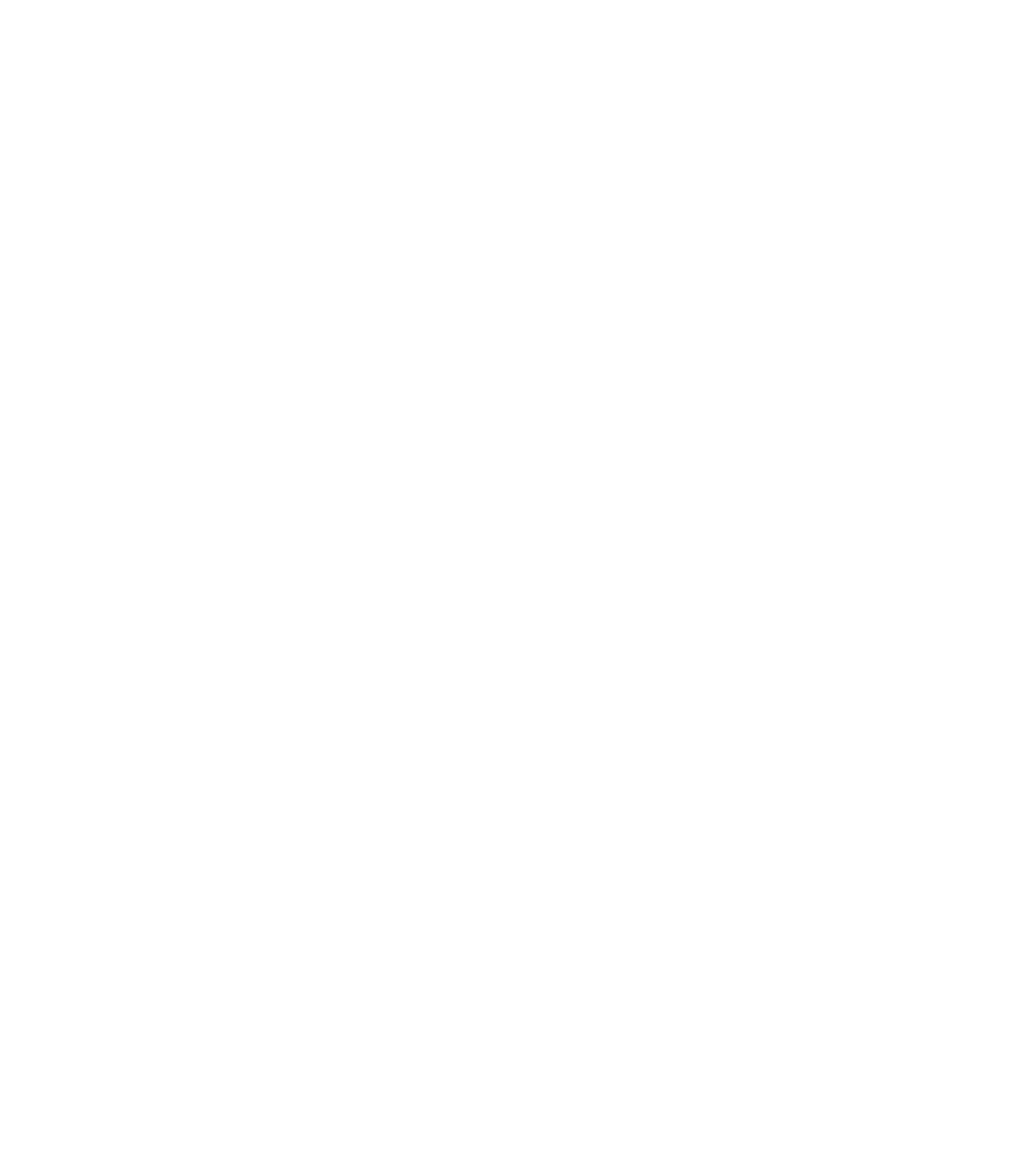
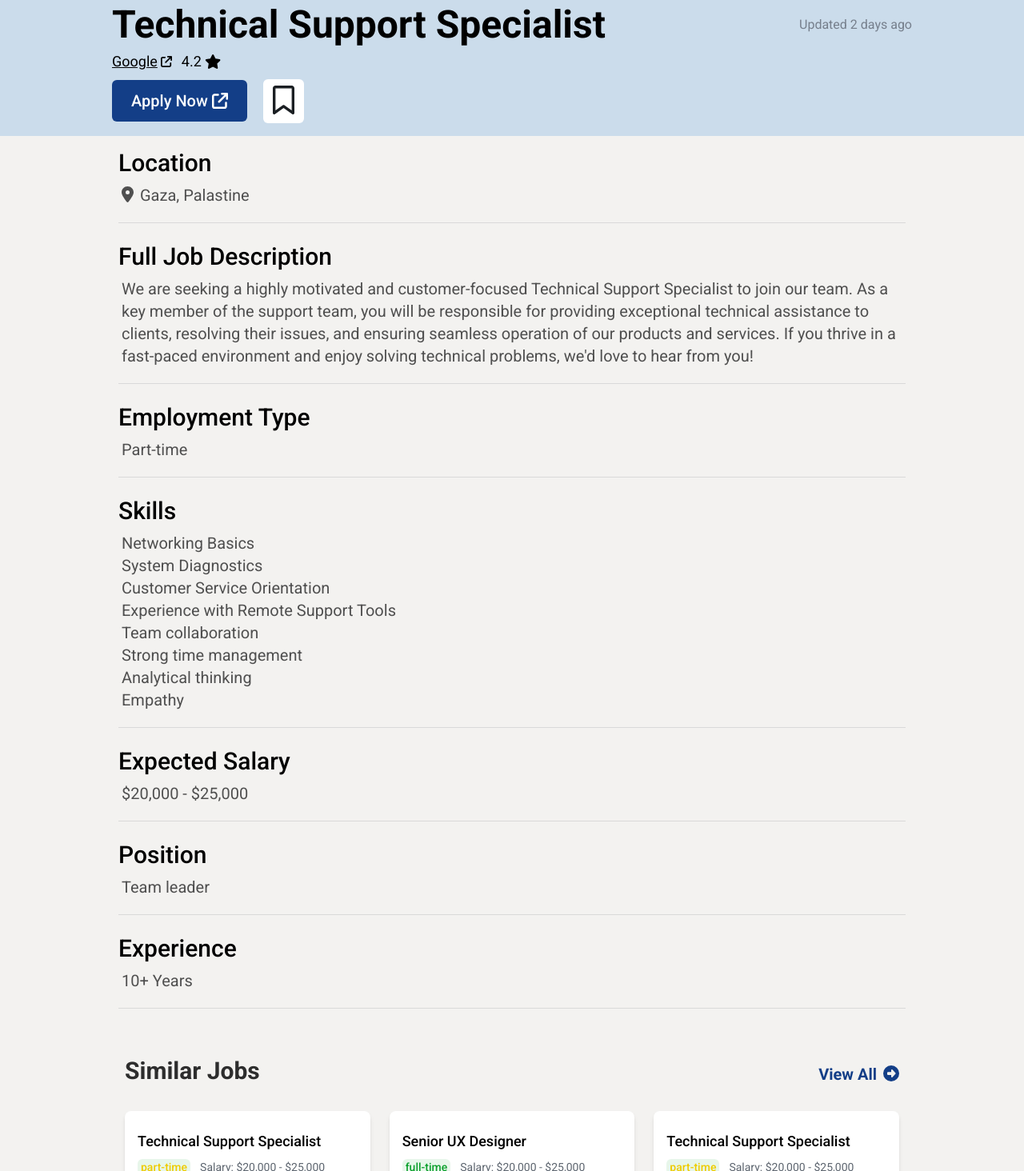
Before and after one commit to Qaddemly/frontend-client, a React (Vite) app: page /jobProfile in a window 1280 px wide. Before the commit this address had no page. Shown: the part 166-1630 px from the top of the page at 80% size. Before the commit the page ends 800 px from the top, so only its background shows below. Built offline with nearby package versions, Linux system fonts and the light colour scheme.

Commit message:
created job page

```diff
--- a/src/components/home/Navbar.tsx
+++ b/src/components/home/Navbar.tsx
@@ -46,7 +46,7 @@ function Navbar() {
               Find Job
             </li>
             <li className="cursor-pointer border-b-2 border-white text-main hover:border-main">
-              Job Tracker
+              Find Company
             </li>
             <li className="cursor-pointer border-b-2 border-white text-main hover:border-main">
               Build Resume
--- /dev/null
+++ b/src/components/job profile/JobDescriptionItem.tsx
@@ -0,0 +1,27 @@
+import { faLocationDot } from "@fortawesome/free-solid-svg-icons";
+import { FontAwesomeIcon } from "@fortawesome/react-fontawesome";
+import { ReactNode } from "react";
+
+type JobDescriptionItemProps = {
+  title: string;
+  content: string | ReactNode;
+};
+
+function JobDescriptionItem({ title, content }: JobDescriptionItemProps) {
+  return (
+    <div className="mb-4 text-center md:text-left">
+      <h3 className="mb-2 text-3xl font-medium">{title}</h3>
+      <p className="pb-5 pl-1 text-xl text-gray-700">
+        {title === "Location" ? (
+          <FontAwesomeIcon icon={faLocationDot} className="mr-2" />
+        ) : (
+          ""
+        )}
+        {content}
+      </p>
+      <hr className="border-gray-200 pb-2" />
+    </div>
+  );
+}
+
+export default JobDescriptionItem;
--- /dev/null
+++ b/src/components/job profile/JobDescriptionSection.tsx
@@ -0,0 +1,11 @@
+import { ReactNode } from "react";
+
+type JobDescriptionSectionProps = {
+  children: ReactNode;
+};
+
+function JobDescriptionSection({ children }: JobDescriptionSectionProps) {
+  return <div className="mx-5 py-2 lg:mx-0">{children}</div>;
+}
+
+export default JobDescriptionSection;
--- /dev/null
+++ b/src/components/job profile/JobProfileBody.tsx
@@ -0,0 +1,16 @@
+import { ReactNode } from "react";
+
+type JobProfileBodyProps = {
+  children: ReactNode;
+};
+function JobProfileBody({ children }: JobProfileBodyProps) {
+  return (
+    <div className="mx-auto flex w-full flex-col items-center gap-5 bg-background">
+      <div className="mx-auto flex max-w-[1000px] flex-col items-center justify-evenly gap-4 p-2 md:items-start">
+        {children}
+      </div>
+    </div>
+  );
+}
+
+export default JobProfileBody;
--- /dev/null
+++ b/src/components/job profile/JobProfileHeader.tsx
@@ -0,0 +1,66 @@
+import { faGoogle } from "@fortawesome/free-brands-svg-icons";
+import {
+  faArrowUpRightFromSquare,
+  faStar,
+} from "@fortawesome/free-solid-svg-icons";
+import { FontAwesomeIcon } from "@fortawesome/react-fontawesome";
+import Button from "../common/Button";
+import { faBookmark } from "@fortawesome/free-regular-svg-icons";
+
+type JobProfileHeaderProps = {
+  // cpmpanyLogo: string;
+  name: string;
+  rating: number;
+  updateDate: string;
+  companyName: string;
+  companyWebsite: string;
+};
+
+function JobProfileHeader({
+  // cpmpanyLogo,
+  name,
+  rating,
+  updateDate,
+  companyName,
+  companyWebsite,
+}: JobProfileHeaderProps) {
+  return (
+    <div className="flex w-full flex-col items-center bg-light-secondary py-4">
+      <div className="mx-5 flex w-full max-w-[1000px] flex-col items-center justify-evenly gap-2 lg:mx-0 lg:items-start">
+        <FontAwesomeIcon
+          icon={faGoogle}
+          className="text-[60px] text-main md:text-[80px]"
+        />
+        {/* <img src={logo} alt={name} className="w-8 h-8 mr-4" /> */}
+        {/* {logo} */}
+        <div className="flex w-full flex-col items-center justify-between gap-2 lg:flex-row lg:gap-0">
+          <h2 className="text-center text-4xl font-bold md:text-left md:text-5xl">
+            {name}
+          </h2>
+          <p className="text-base text-gray-500">Updated {updateDate}</p>
+        </div>
+        <div className="flex w-fit flex-row items-center gap-1 text-lg">
+          <a href={companyWebsite} target="_blank" className="underline">
+            {companyName}
+          </a>
+          <FontAwesomeIcon
+            icon={faArrowUpRightFromSquare}
+            className="text-sm"
+          />
+          <p className="ml-2">{rating}</p>
+          <FontAwesomeIcon icon={faStar} />
+        </div>
+        <div className="flex items-center justify-between gap-5">
+          <Button className="rounded-lg px-6 py-3 text-xl text-white">
+            Apply Now <FontAwesomeIcon icon={faArrowUpRightFromSquare} />
+          </Button>
+          <Button className="bg-white px-3 py-2 text-main-dark hover:bg-light-main hover:text-white">
+            <FontAwesomeIcon icon={faBookmark} className="text-4xl" />
+          </Button>
+        </div>
+      </div>
+    </div>
+  );
+}
+
+export default JobProfileHeader;
--- /dev/null
+++ b/src/components/job profile/SimilarJobs.tsx
@@ -0,0 +1,44 @@
+import { faCircleRight } from "@fortawesome/free-solid-svg-icons";
+import { FontAwesomeIcon } from "@fortawesome/react-fontawesome";
+import JobCard from "../common/JobCard";
+
+function SimilarJobs() {
+  return (
+    <div className="w-full px-2 py-3">
+      {/* Section Title */}
+      <div className="flex flex-col items-center justify-between gap-0 font-semibold md:flex-row">
+        <h2 className="text-center text-3xl text-gray-800">Similar Jobs</h2>
+        <button className="space-x-2 pt-2 text-xl text-main md:self-end md:pt-0">
+          <span>View All</span>
+          <FontAwesomeIcon icon={faCircleRight} />
+        </button>
+      </div>
+
+      <div className="mt-8 grid grid-cols-1 gap-6 sm:grid-cols-2 md:grid-cols-3">
+        <JobCard
+          jobTitle="Technical Support Specialist"
+          employmentType="PART-TIME"
+          salaryRange="$20,000 - $25,000"
+          companyName="Google Inc."
+          companyLocation="Dhaka, Bangladesh"
+        />
+        <JobCard
+          jobTitle="Senior UX Designer"
+          employmentType="FULL-TIME"
+          salaryRange="$20,000 - $25,000"
+          companyName="Google Inc."
+          companyLocation="Dhaka, Bangladesh"
+        />
+        <JobCard
+          jobTitle="Technical Support Specialist"
+          employmentType="PART-TIME"
+          salaryRange="$20,000 - $25,000"
+          companyName="Google Inc."
+          companyLocation="Dhaka, Bangladesh"
+        />
+      </div>
+    </div>
+  );
+}
+
+export default SimilarJobs;
--- /dev/null
+++ b/src/pages/JobProfile.tsx
@@ -0,0 +1,101 @@
+import React from "react";
+import Footer from "../components/home/Footer";
+import Navbar from "../components/home/Navbar";
+import JobDescriptionItem from "../components/job profile/JobDescriptionItem";
+import JobDescriptionSection from "../components/job profile/JobDescriptionSection";
+import JobProfileBody from "../components/job profile/JobProfileBody";
+import JobProfileHeader from "../components/job profile/JobProfileHeader";
+import SimilarJobs from "../components/job profile/SimilarJobs";
+
+type JobProfileProps = {
+  name: string;
+  rating: number;
+  updateDate: string;
+  // المفروض استلم ال تاريخ ازاي؟
+  companyName: string;
+  companyWebsite: string;
+  location: string;
+  decsription: string;
+  employmentType: string;
+  skills: string[];
+  salary: string;
+  position: string;
+  experience: string;
+};
+
+function JobProfile({
+  // logo,
+  name = "Technical Support Specialist",
+  rating = 4.2,
+  updateDate = "2 days ago",
+  companyName = "Google",
+  companyWebsite = "www.google.com",
+  location = "Gaza, Palastine",
+  decsription = "We are seeking a highly motivated and customer-focused Technical Support Specialist to join our team. As a key member of the support team, you will be responsible for providing exceptional technical assistance to clients, resolving their issues, and ensuring seamless operation of our products and services. If you thrive in a fast-paced environment and enjoy solving technical problems, we'd love to hear from you!",
+  employmentType = "Part-time",
+  skills = [
+    "Networking Basics",
+    "System Diagnostics",
+    "Customer Service Orientation",
+    "Experience with Remote Support Tools",
+    "Team collaboration",
+    "Strong time management",
+    "Analytical thinking",
+    "Empathy",
+  ],
+  salary = "$20,000 - $25,000",
+  position = "Team leader",
+  experience = "10+ Years",
+}: JobProfileProps) {
+  return (
+    <>
+      <Navbar />
+
+      <JobProfileHeader
+        // logo={logo}
+        name={name}
+        rating={rating}
+        updateDate={updateDate}
+        companyName={companyName}
+        companyWebsite={companyWebsite}
+      />
+
+      <JobProfileBody>
+        <JobDescriptionSection>
+          <JobDescriptionItem title="Location" content={location} />
+          <JobDescriptionItem
+            title="Full Job Description"
+            content={decsription}
+          />
+          <JobDescriptionItem
+            title="Employment Type"
+            content={employmentType}
+          />
+          <JobDescriptionItem
+            title="Skills"
+            // عايزين نخليهم ليستتين جنب بعض
+            content={
+              <>
+                {skills.map((skill, index) => (
+                  <React.Fragment key={index}>
+                    <span>{skill}</span>
+                    <br />
+                  </React.Fragment>
+                ))}
+              </>
+            }
+          />
+
+          <JobDescriptionItem title="Expected Salary" content={salary} />
+          <JobDescriptionItem title="Position" content={position} />
+          <JobDescriptionItem title="Experience" content={experience} />
+        </JobDescriptionSection>
+
+        <SimilarJobs />
+      </JobProfileBody>
+      <Footer />
+    </>
+  );
+}
+
+export default JobProfile;
--- a/src/routes/AppRouter.tsx
+++ b/src/routes/AppRouter.tsx
@@ -22,6 +22,7 @@ import EmployerSettings from "../components/business account/employer settings/E
 import CompanyAccount from "../components/business account/employer settings/CompanyAccount";
 import AccessAndPermissions from "../components/business account/employer settings/AccessAndPermissions";
 import CreateBusinessAccountForm from "../components/business account/create business account/CreateBusinessAccountForm";
+import JobProfile from "../pages/JobProfile";
 
 const router = createBrowserRouter([
   {
@@ -58,6 +59,7 @@ const router = createBrowserRouter([
   { path: "/postjob", element: <PostJob1 /> },
   { path: "/findCompany", element: <FindCompany /> },
   { path: "/companyProfile", element: <CompanyProfile /> },
+  { path: "/jobProfile", element: <JobProfile /> },
   {
     path: "/createBusinessAccount",
     element: (
```
